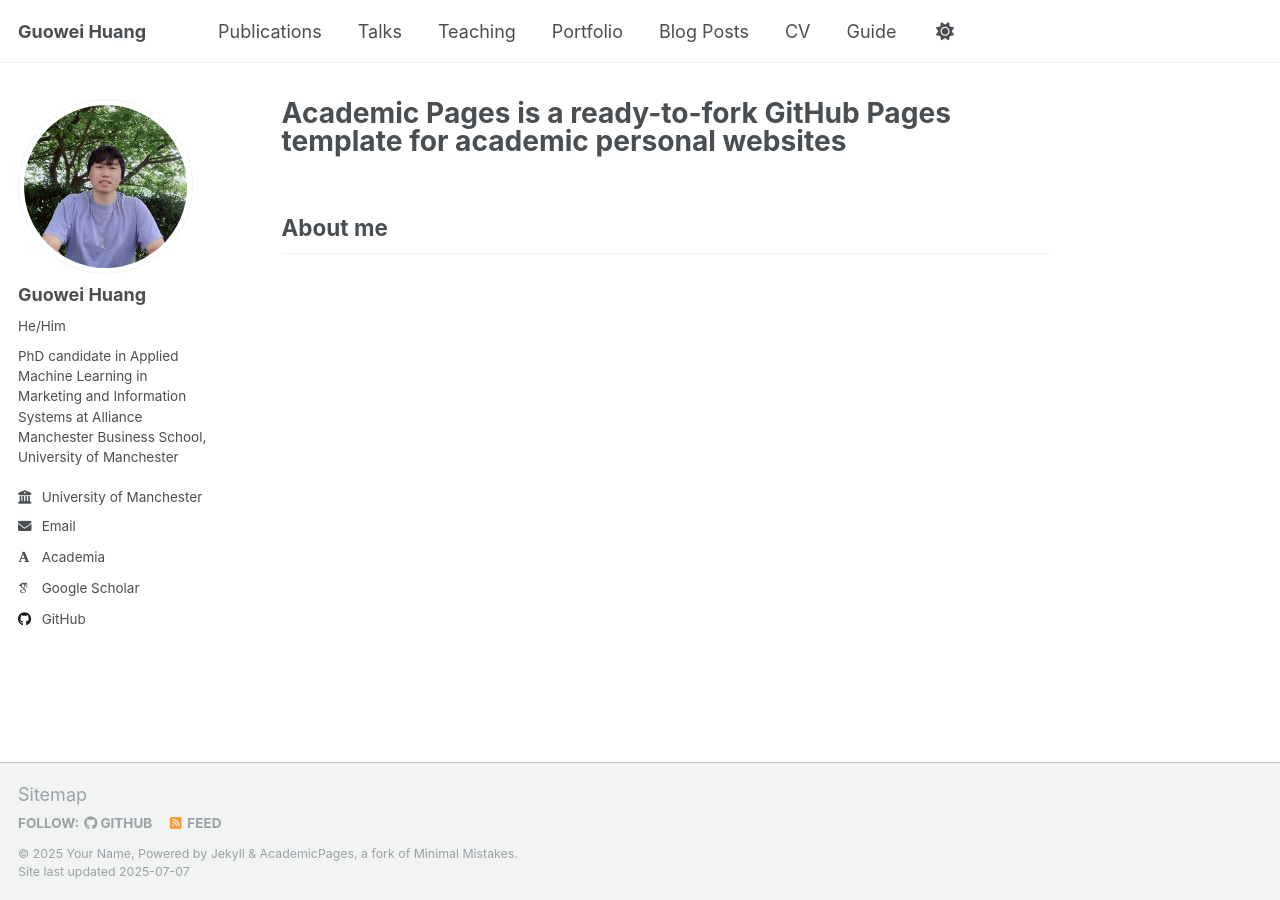
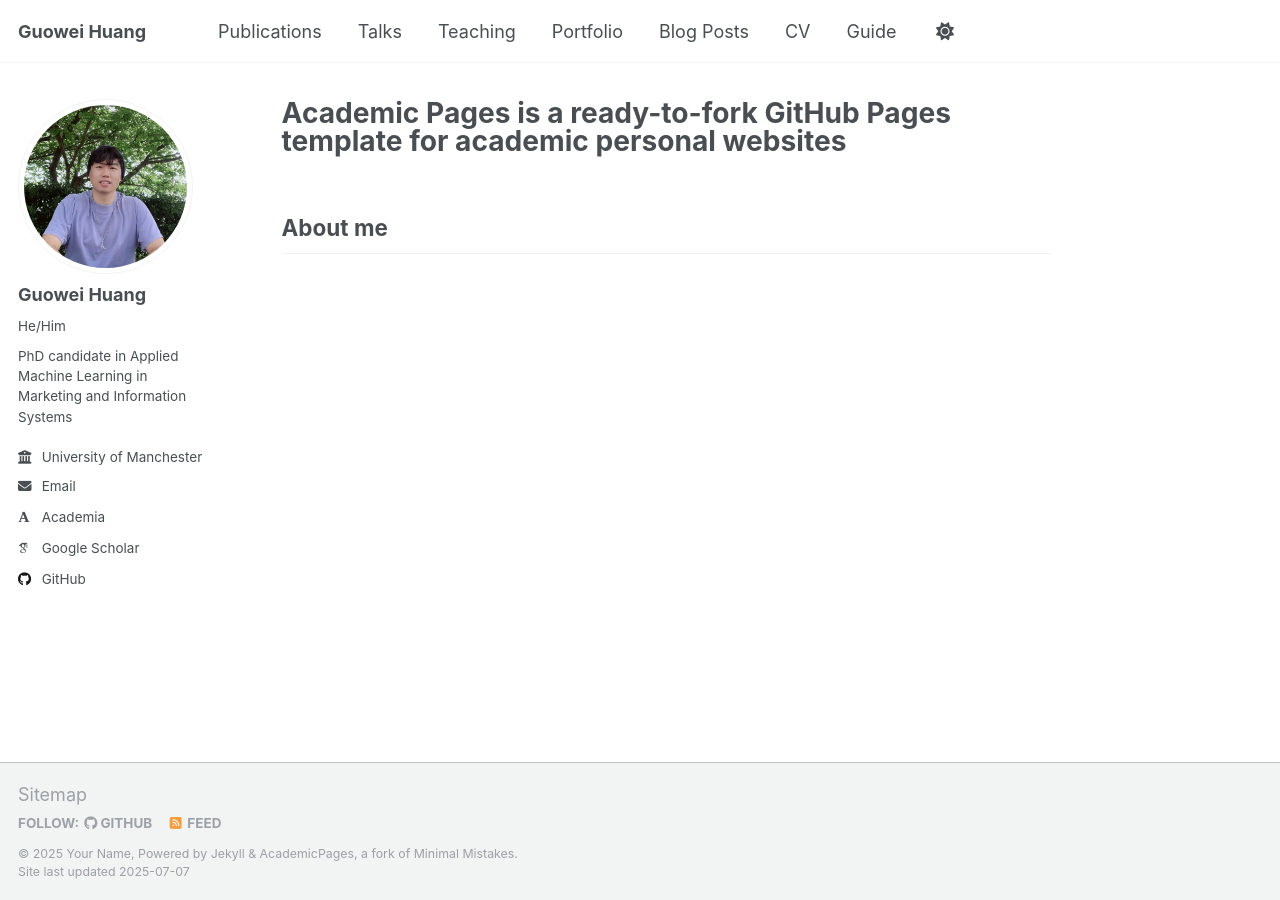
Before and after one commit to Oliverhuang123/Oliverhuang123.github.io, a Jekyll site: the page built from _pages/about.md, in a window 1280 px wide. Built offline with Jekyll 4.4.1, drawn with Linux system fonts in a browser that asks for light colours; some web fonts are replaced; a script that is not in the unit is left out.

Commit message:
Update _config.yml

```diff
--- a/_config.yml
+++ b/_config.yml
@@ -25,7 +25,7 @@ author:
   avatar           : "personal.jpg"
   name             : "Guowei Huang"
   pronouns         : "He/Him"
-  bio              : "PhD candidate in Applied Machine Learning in Marketing and Information Systems at Alliance Manchester Business School, University of Manchester"
+  bio              : "PhD candidate in Applied Machine Learning in Marketing and Information Systems"
   # location         : "Earth"
   employer         : "University of Manchester"
   # uri              : https://research.manchester.ac.uk/en/persons/guowei.huang-postgrad
```
